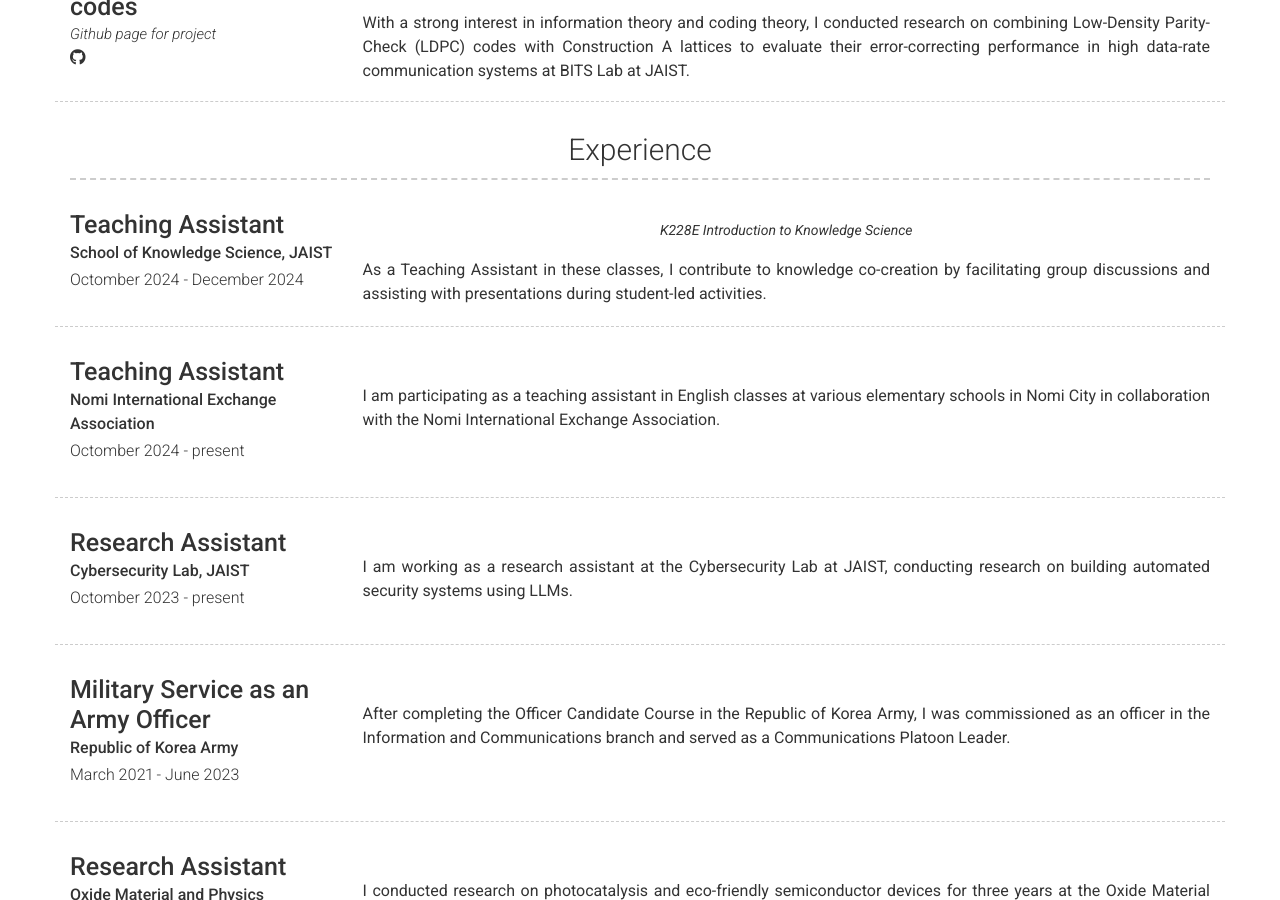
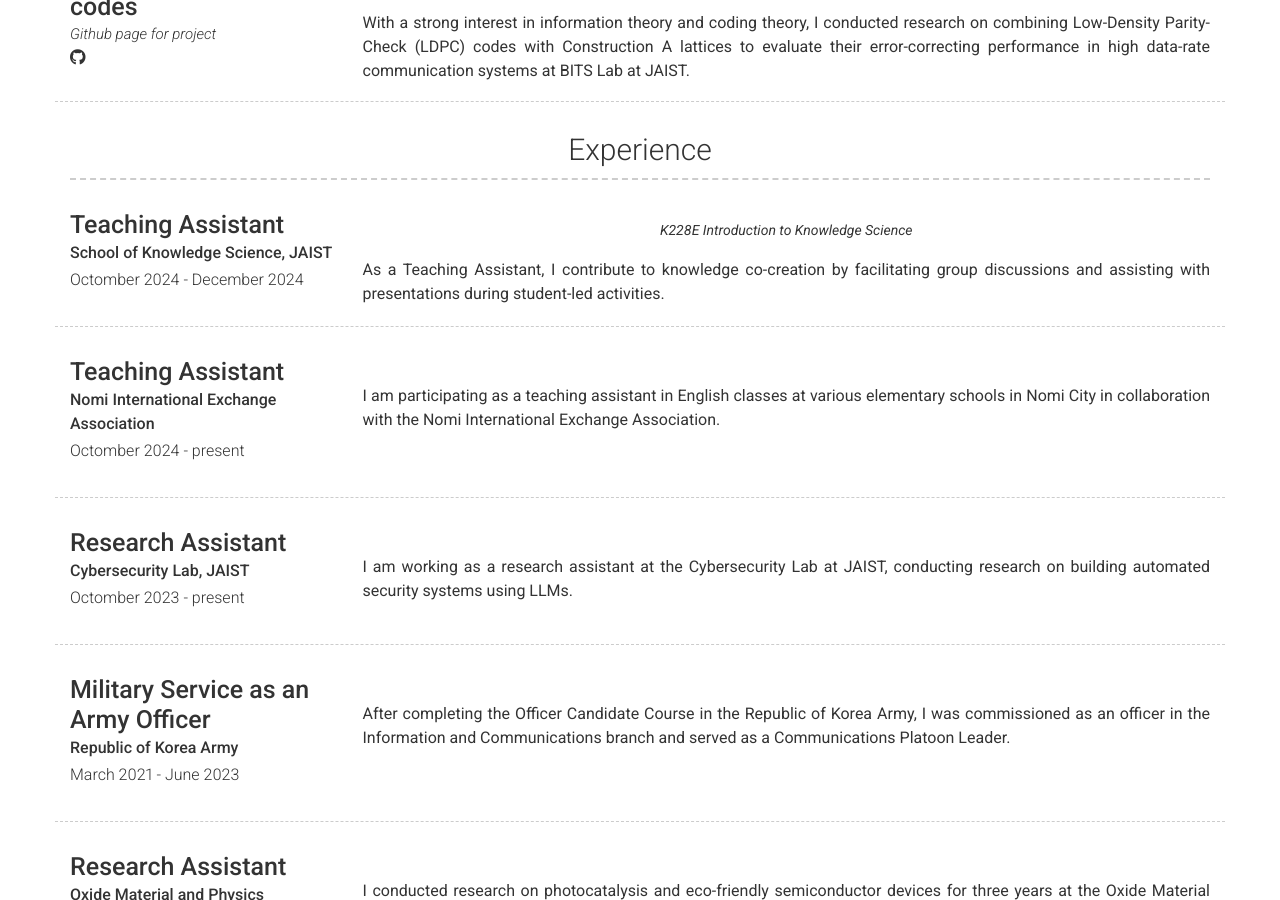
Before and after one commit to strike137/strike137.github.io, a Jekyll site: the page built from index.md, in a window 1280 px wide and 900 px high, scrolled down 3107 px. Built offline with Jekyll 4.4.1, drawn with Linux system fonts in a browser that asks for light colours; nearby versions of some CDN libraries.

Commit message:
Update _config.yml

```diff
--- a/_config.yml
+++ b/_config.yml
@@ -136,7 +136,7 @@ content:
         quote: >
          K228E Introduction to Knowledge Science
         description: | # this will include new lines to allow paragraphs
-          As a Teaching Assistant in these classes, I contribute to knowledge co-creation by facilitating group discussions and assisting with presentations during student-led activities.
+          As a Teaching Assistant, I contribute to knowledge co-creation by facilitating group discussions and assisting with presentations during student-led activities.
 
       - layout: left
         border: weak
```
